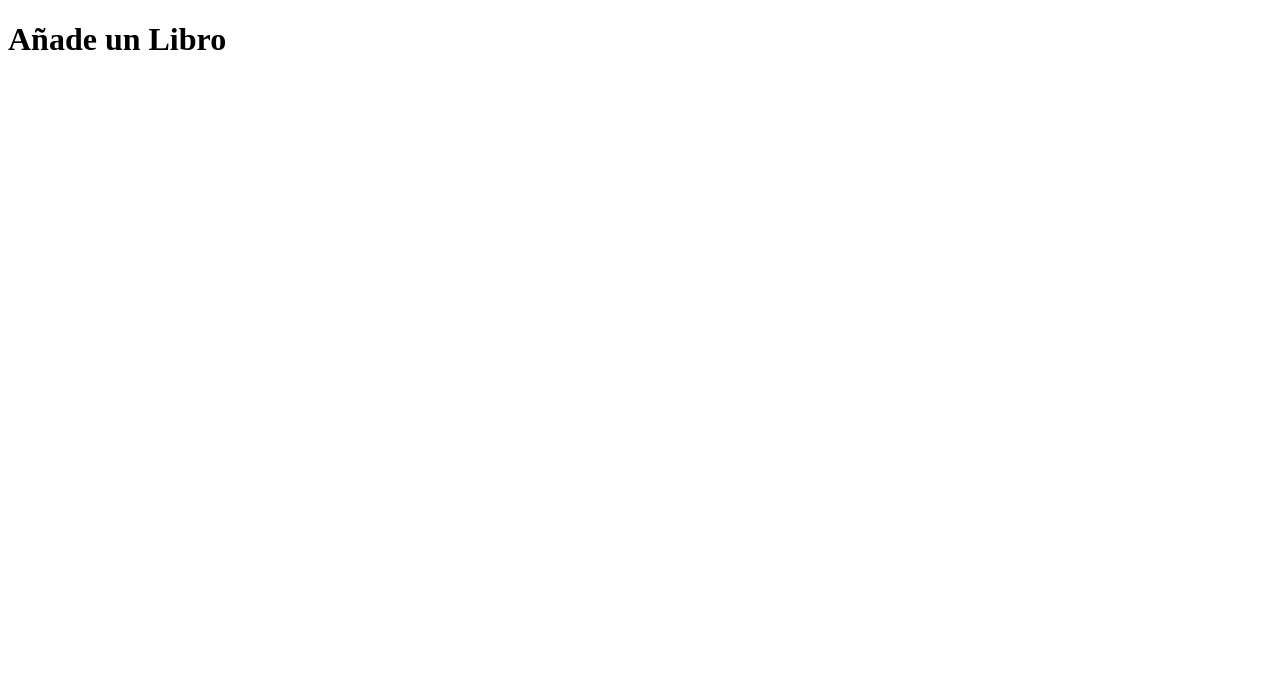
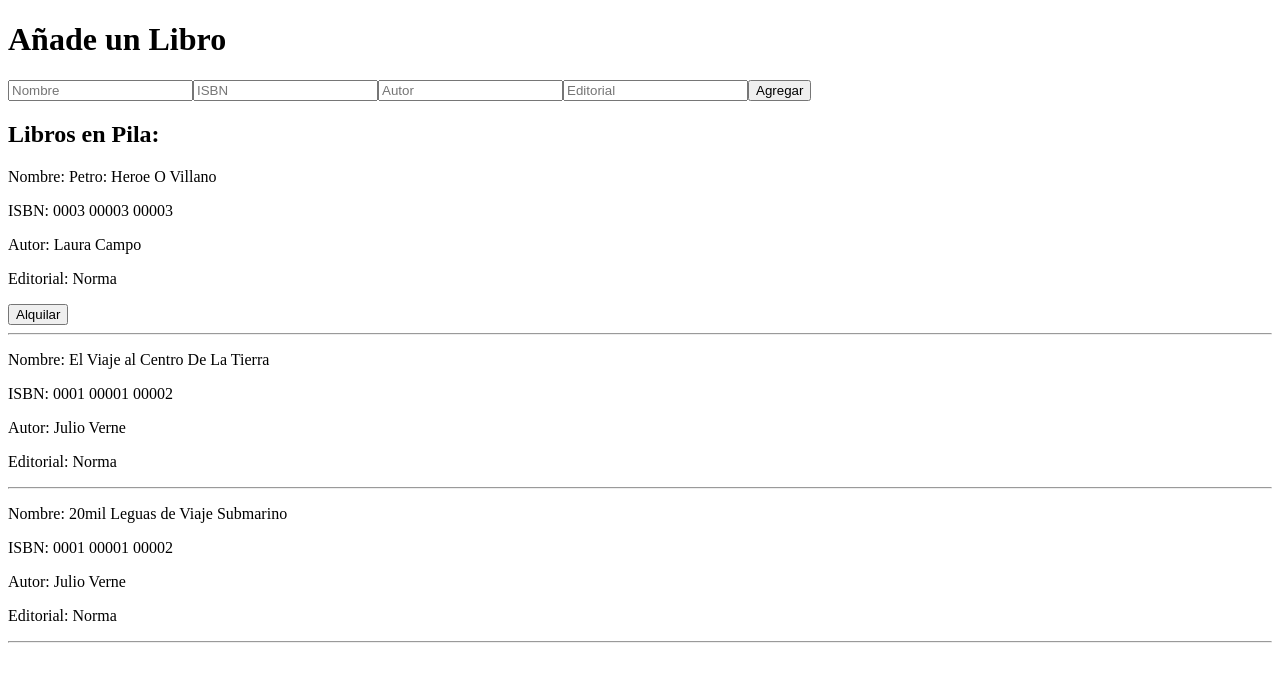
Before and after one commit to lucas-619/Homeworks, a React (Vite) app in the folder Homeworks/React1/react1/: page / in a window 1280 px wide. Shown: the top 682 px of the page. Built offline with nearby package versions, Linux system fonts and the light colour scheme.

Commit message:
Finalizado

```diff
--- /dev/null
+++ b/Homeworks/React1/react1/src/AddLibro.tsx
@@ -0,0 +1,56 @@
+import React, { useState } from "react";
+
+interface Props{
+
+    onAdd: (nombre:string, isbn:string, autor:string, editorial:string) => void;
+
+}
+
+export default function AddLibro({onAdd}: Props){
+
+    const [nombre, setNombre] = useState("");
+    const [isbn, setIsbn] = useState("");
+    const [autor, setAutor] = useState("");
+    const [editorial, setEditorial] = useState("");
+
+    const handleSubmit = (e:React.FormEvent)=>{
+        e.preventDefault();
+        if(!nombre || !isbn || !autor || !editorial) return;
+
+        onAdd(nombre, isbn, autor, editorial);
+
+        setNombre("");
+        setIsbn("");
+        setAutor("");
+        setEditorial("");
+    };
+
+    return(
+
+        <form onSubmit={handleSubmit}>
+
+            <input
+                placeholder="Nombre"
+                value={nombre}
+                onChange={e=>setNombre(e.target.value)}
+            />
+            <input
+                placeholder="ISBN"
+                value={isbn}
+                onChange={e=>setIsbn(e.target.value)}
+            />
+            <input
+                placeholder="Autor"
+                value={autor}
+                onChange={e=>setAutor(e.target.value)}
+            />
+            <input
+                placeholder="Editorial"
+                value={editorial}
+                onChange={e=>setEditorial(e.target.value)}
+            />
+
+            <button type="submit">Agregar</button>
+        </form>
+    );
+}
--- /dev/null
+++ b/Homeworks/React1/react1/src/LibrosDisponibles.tsx
@@ -0,0 +1,37 @@
+interface Props {
+    libros: any[];
+    alquilar: () => void;
+}
+
+export default function LibrosDisponibles({ libros, alquilar }: Props) {
+
+    return (
+        <div>
+
+            <h2>Libros en Pila:</h2>
+
+            {
+                [...libros].reverse().map((libro, index) => (
+
+                    <div key={index}>
+
+                        <p>Nombre: {libro.nombre}</p>
+                        <p>ISBN: {libro.isbn}</p>
+                        <p>Autor: {libro.autor}</p>
+                        <p>Editorial: {libro.editorial}</p>
+                        {
+                            index === 0 && (
+                           <button onClick={alquilar}>
+                                Alquilar
+                            </button>
+                        )
+                        }
+                        <hr />
+
+                    </div>
+                ))
+            }
+
+        </div>
+    );
+}
--- a/Homeworks/React1/react1/src/LibrosManage.tsx
+++ b/Homeworks/React1/react1/src/LibrosManage.tsx
@@ -1,11 +1,15 @@
 import {useState, useEffect, useRef} from "react";
 import Stack from "./Stacks.ts";
+import type { Libro } from "./Libro.ts";
+import AddLibro from "./AddLibro.tsx";
+import LibrosDisponibles from "./LibrosDisponibles.tsx";
 
 function LibrosManage() {
 
-    const [Libro, setLibro] = useState<any>(null);
+    const [libros, setLibros] = useState<any[]>([]);
     const lista = useRef(new Stack());
 
+    //Libros Iniciales
     useEffect(() =>{
 
         if(lista.current.size() === 0){
@@ -37,15 +41,33 @@ function LibrosManage() {
                     editorial: "Norma"
                 }
             )
-
+            setLibros([...lista.current.item]);
         }
 
     },[]);
 
+    const addLibro = (nombre:string, isbn:string, autor:string, editorial:string) => {
+        const newLibro: Libro = {
+            nombre,
+            isbn,
+            autor,
+            editorial
+        };
+
+        lista.current.push(newLibro);
+        setLibros([...lista.current.item]);
+    }
+
+    const alquilarLibro = () => {
+        lista.current.pop();
+        setLibros([...lista.current.item]);
+    }
 
     return (
         <>
             <h1> Añade un Libro</h1>
+            <AddLibro onAdd={addLibro} />
+            <LibrosDisponibles libros={libros} alquilar={alquilarLibro}/>
         </>
     );
 
--- a/Homeworks/React1/react1/src/Stacks.ts
+++ b/Homeworks/React1/react1/src/Stacks.ts
@@ -12,7 +12,7 @@ export default class Stack {
     }
 
     pop(){
-        return this.item.length > 0 ? this.item.pop : null;
+        return this.item.length > 0 ? this.item.pop() : null;
     }
 
     size(){
```
